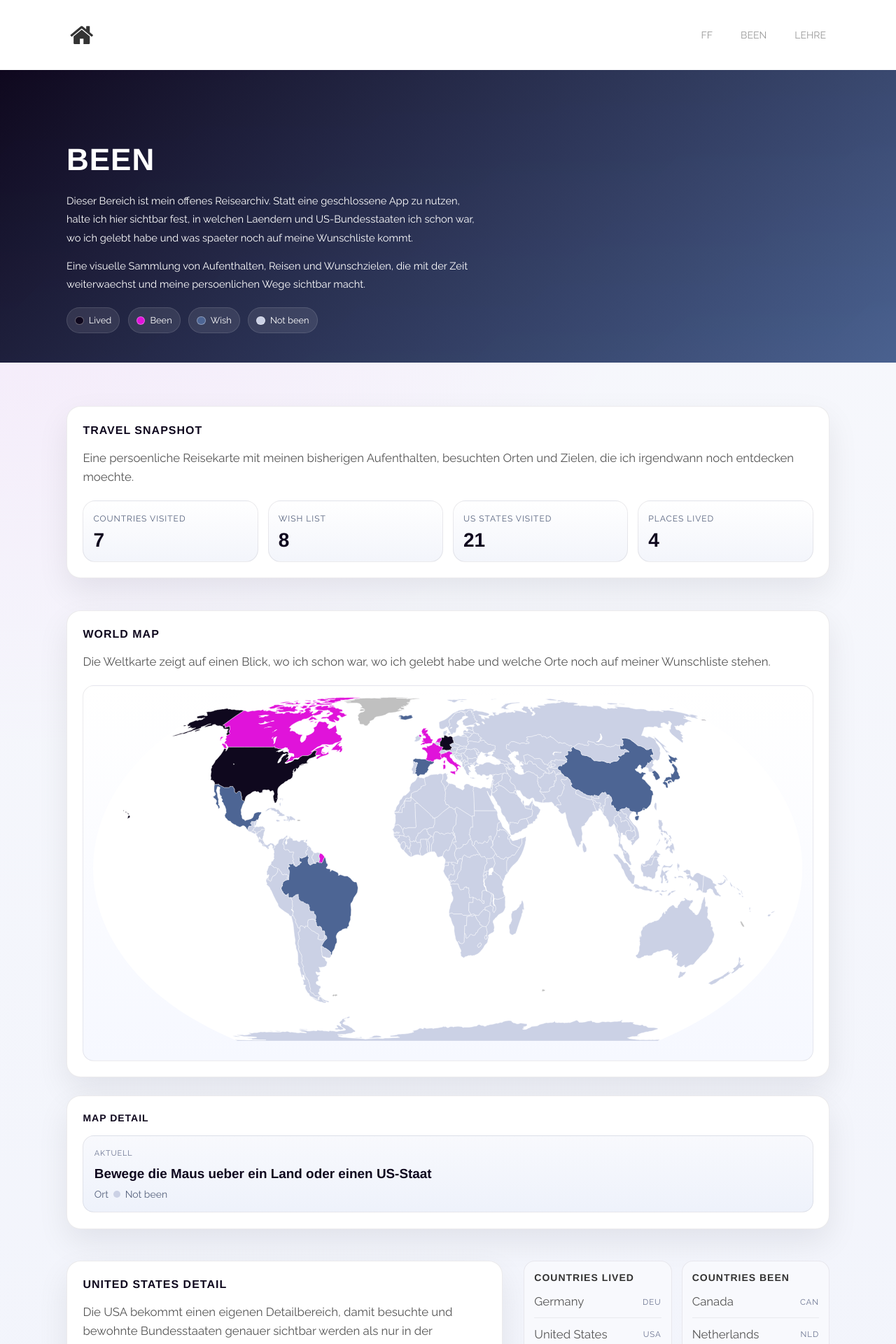
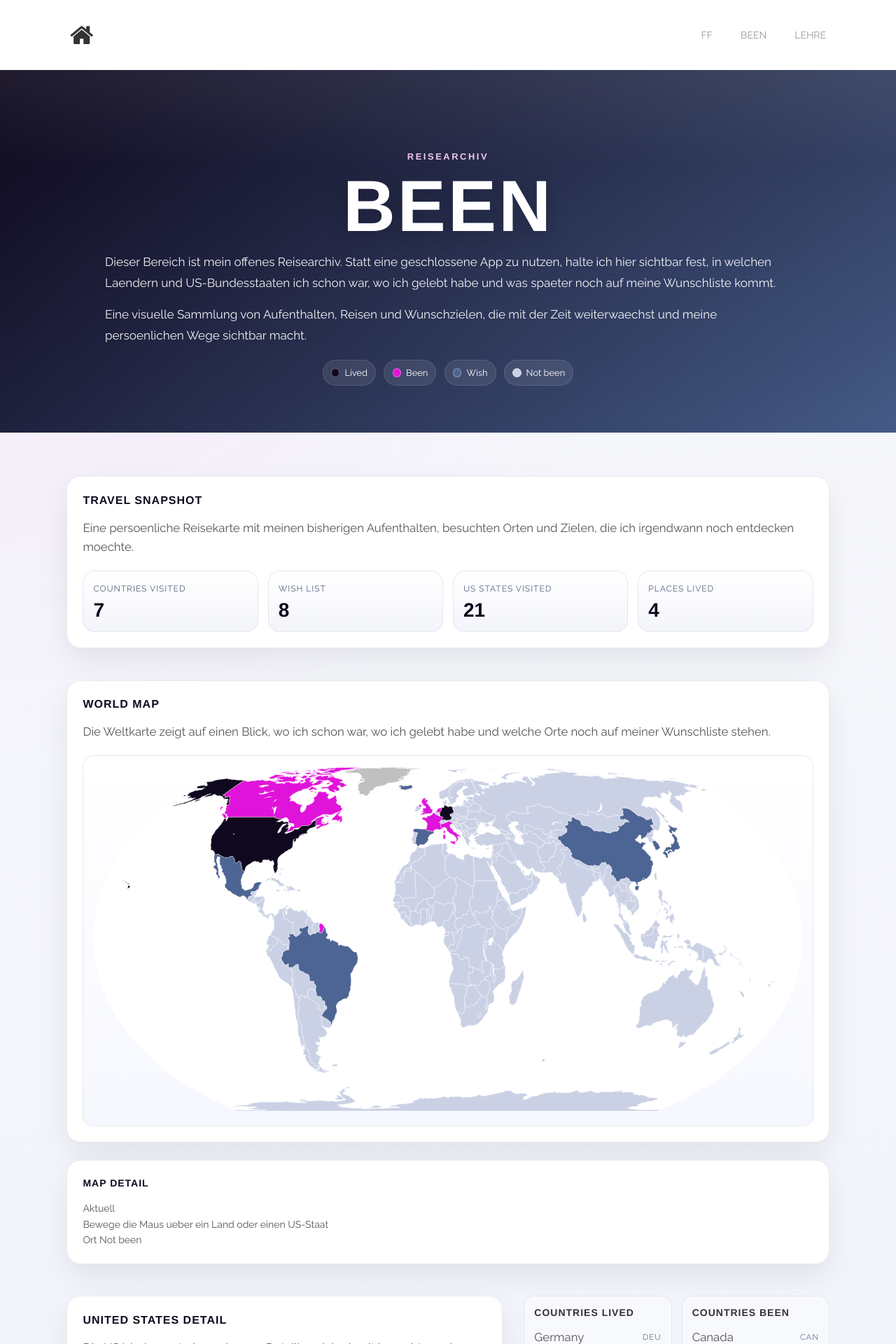
Before and after one commit to 01101101-01101111/01101101-01101111.github.io, a Jekyll site: the page built from been.md, in a window 1280 px wide. Shown: the top 1920 px of the page at 70% size. Built offline with Jekyll 4.4.1, drawn with Linux system fonts in a browser that asks for light colours.

Commit message:
Unify subpage hero headers

```diff
--- a/assets/css/been.css
+++ b/assets/css/been.css
@@ -4,34 +4,10 @@
     linear-gradient(180deg, #f7f8fc 0%, #eef1fb 100%);
 }
 
-.travel-hero {
-  padding: 5.5rem 0 3rem;
-  background:
-    linear-gradient(135deg, rgba(15, 8, 30, 0.95), rgba(77, 101, 148, 0.92)),
-    linear-gradient(180deg, #0f081e 0%, #23365f 100%);
-  color: #ffffff;
-}
-
-.travel-hero h1,
-.travel-hero h2,
-.travel-hero h3,
-.travel-hero p {
-  color: #ffffff;
-}
-
-.travel-hero-copy {
-  max-width: 42rem;
-}
-
-.travel-hero-copy p {
-  font-size: 1.05rem;
-  line-height: 1.8;
-  margin-bottom: 1rem;
-}
-
 .travel-color-chips {
   display: flex;
   flex-wrap: wrap;
+  justify-content: center;
   gap: 0.8rem;
   margin-top: 1.4rem;
 }
@@ -125,23 +101,12 @@
   min-height: 23rem;
 }
 
-.travel-inline-map {
-  min-height: 23rem;
-  width: 100%;
-}
-
-.travel-inline-map svg {
-  display: block;
-  height: auto;
-  width: 100%;
-}
-
-.travel-inline-map--world {
+.travel-map-object--world {
   aspect-ratio: 2 / 1;
 }
 
-.travel-inline-map--us {
-  aspect-ratio: 959 / 593;
+.travel-map-object--us {
+  aspect-ratio: 1.15 / 1;
 }
 
 .travel-status-lists {
@@ -193,45 +158,6 @@
   font-size: 0.92rem;
 }
 
-.travel-hover-card {
-  background: linear-gradient(180deg, #f8f9fd 0%, #eef2fb 100%);
-  border: 1px solid rgba(15, 8, 30, 0.08);
-  border-radius: 16px;
-  padding: 1rem 1.1rem;
-}
-
-.travel-hover-label {
-  color: #6a7390;
-  font-size: 0.78rem;
-  letter-spacing: 0.08em;
-  margin-bottom: 0.35rem;
-  text-transform: uppercase;
-}
-
-.travel-hover-name {
-  color: #0f081e;
-  font-size: 1.35rem;
-  font-weight: 700;
-  line-height: 1.25;
-  margin-bottom: 0.45rem;
-}
-
-.travel-hover-meta {
-  align-items: center;
-  color: #56627d;
-  display: flex;
-  flex-wrap: wrap;
-  gap: 0.5rem;
-}
-
-.travel-hover-dot {
-  background: #cbd1e5;
-  border-radius: 999px;
-  display: inline-block;
-  height: 0.7rem;
-  width: 0.7rem;
-}
-
 @media only screen and (max-width: 900px) {
   .travel-stat-grid,
   .travel-status-lists {
@@ -240,10 +166,6 @@
 }
 
 @media only screen and (max-width: 640px) {
-  .travel-hero {
-    padding-top: 4.5rem;
-  }
-
   .travel-stat-grid,
   .travel-status-lists {
     grid-template-columns: 1fr;
@@ -254,7 +176,7 @@
     min-height: 18rem;
   }
 
-  .travel-inline-map {
+  .travel-map-object {
     min-height: 17rem;
   }
 }
--- a/assets/css/style.css
+++ b/assets/css/style.css
@@ -4036,6 +4036,98 @@ p {
 
 /*# sourceMappingURL=style.css.map */
 
+.subpage-hero {
+  color: #fff;
+  overflow: hidden;
+  padding: 6.6rem 0 4.8rem;
+  position: relative;
+  text-align: center;
+}
+
+.subpage-hero::before {
+  background-position: center;
+  background-size: cover;
+  content: "";
+  filter: blur(8px);
+  inset: -24px;
+  position: absolute;
+  transform: scale(1.05);
+}
+
+.subpage-hero::after {
+  background:
+    linear-gradient(180deg, rgba(255, 255, 255, 0.08), transparent 26%),
+    linear-gradient(180deg, rgba(8, 10, 22, 0.16), rgba(8, 10, 22, 0.08));
+  content: "";
+  inset: 0;
+  position: absolute;
+}
+
+.subpage-hero .row {
+  position: relative;
+  z-index: 1;
+}
+
+.subpage-hero-copy {
+  margin: 0 auto;
+  max-width: 70rem;
+}
+
+.subpage-hero-eyebrow {
+  color: #f2c7ef;
+  display: inline-block;
+  font-size: 0.92rem;
+  font-weight: 700;
+  letter-spacing: 0.2em;
+  margin-bottom: 0.2rem;
+  text-transform: uppercase;
+}
+
+.subpage-hero-title {
+  color: #fff;
+  font-size: clamp(4.8rem, 12vw, 7.4rem);
+  font-weight: 700;
+  letter-spacing: 0.03em;
+  line-height: 0.94;
+  margin: 0.45rem 0 1.2rem;
+  text-shadow: 0 8px 30px rgba(7, 8, 18, 0.22);
+  text-transform: uppercase;
+}
+
+.subpage-hero-lead {
+  color: rgba(255, 255, 255, 0.94);
+  font-size: 1.22rem;
+  line-height: 1.78;
+  margin: 0 auto 1rem;
+  max-width: 73rem;
+  text-align: left;
+}
+
+.subpage-hero-lead--center {
+  text-align: center;
+}
+
+.subpage-hero--lehre::before {
+  background-image:
+    linear-gradient(135deg, rgba(15, 8, 30, 0.88) 0%, rgba(41, 58, 98, 0.62) 100%),
+    url('/assets/images/lehre-bg.jpg');
+}
+
+.subpage-hero--travel::before {
+  background-image:
+    linear-gradient(135deg, rgba(15, 8, 30, 0.95), rgba(77, 101, 148, 0.92)),
+    linear-gradient(180deg, #0f081e 0%, #23365f 100%);
+  filter: none;
+  inset: 0;
+  transform: none;
+}
+
+.subpage-hero--ff::before {
+  background-image:
+    linear-gradient(115deg, rgba(15, 8, 30, 0.84) 0%, rgba(15, 8, 30, 0.58) 50%, rgba(15, 8, 30, 0.8) 100%),
+    url('/assets/images/ff/ff-hero-group.jpg');
+}
+
 .lehre-bg {
   position: relative;
   overflow: hidden;
@@ -4104,6 +4196,21 @@ p {
   background-position: center;
 }
 
+@media only screen and (max-width: 767px) {
+  .subpage-hero {
+    padding: 5.5rem 0 3.8rem;
+  }
+
+  .subpage-hero-title {
+    font-size: clamp(3.5rem, 15vw, 5.4rem);
+  }
+
+  .subpage-hero-lead {
+    font-size: 1.04rem;
+    max-width: 92%;
+  }
+}
+
 
 .info-hero {
   margin-bottom: 70px;
--- a/been.md
+++ b/been.md
@@ -8,17 +8,18 @@ map_page: true
 <script id="travel-data" type="application/json">{{ site.data.travel | jsonify }}</script>
 
 <div id="main" role="main" class="travel-page">
-  <section class="travel-hero">
+  <section class="travel-hero subpage-hero subpage-hero--travel">
     <div class="row">
       <div class="large-12 columns">
-        <div class="travel-hero-copy">
-          <h1>Been</h1>
-          <p>
+        <div class="subpage-hero-copy">
+          <span class="subpage-hero-eyebrow">Reisearchiv</span>
+          <h1 class="subpage-hero-title">Been</h1>
+          <p class="subpage-hero-lead">
             Dieser Bereich ist mein offenes Reisearchiv. Statt eine geschlossene App zu nutzen,
             halte ich hier sichtbar fest, in welchen Laendern und US-Bundesstaaten ich schon war,
             wo ich gelebt habe und was spaeter noch auf meine Wunschliste kommt.
           </p>
-          <p>
+          <p class="subpage-hero-lead">
             Eine visuelle Sammlung von Aufenthalten, Reisen und Wunschzielen, die mit der Zeit
             weiterwaechst und meine persoenlichen Wege sichtbar macht.
           </p>
```
Also changed, not shown: assets/css/ff.css (+0 -57 lines), ff.md (+6 -6 lines), lehre.md (+9 -10 lines).
